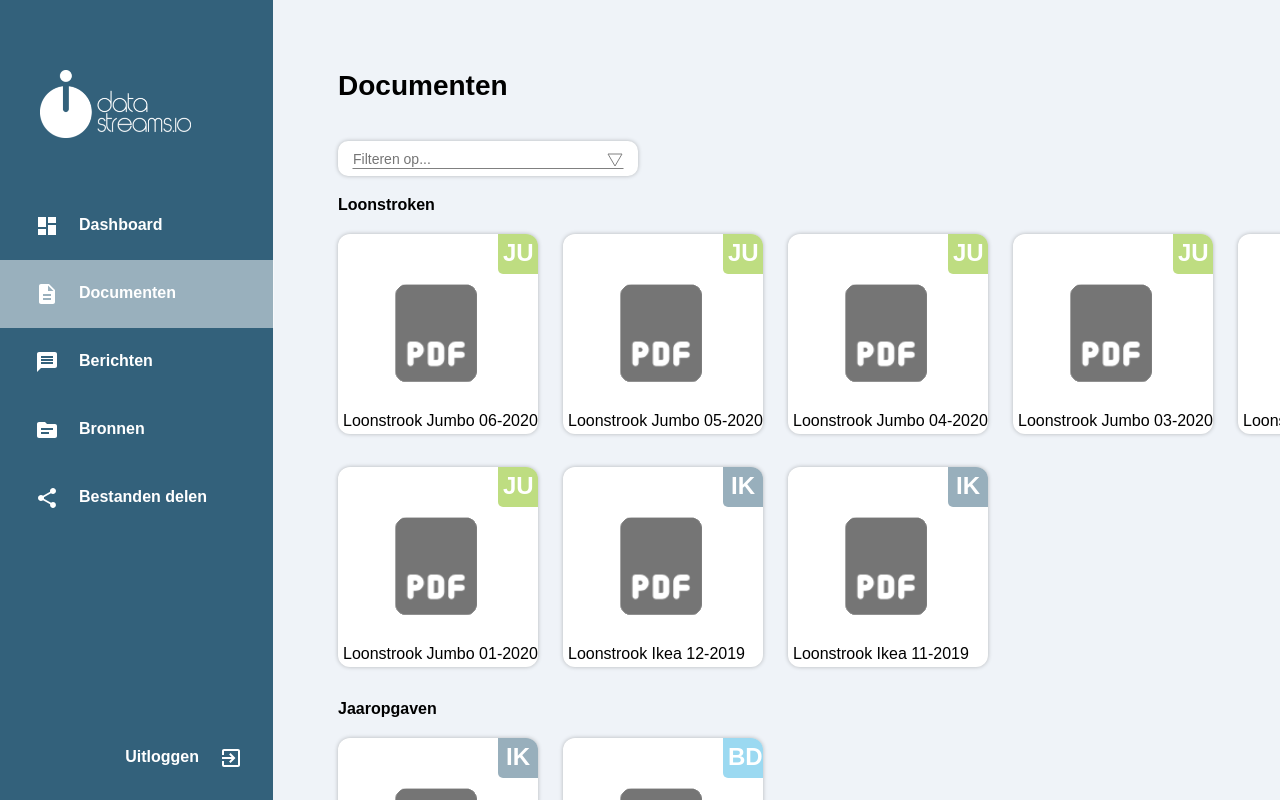
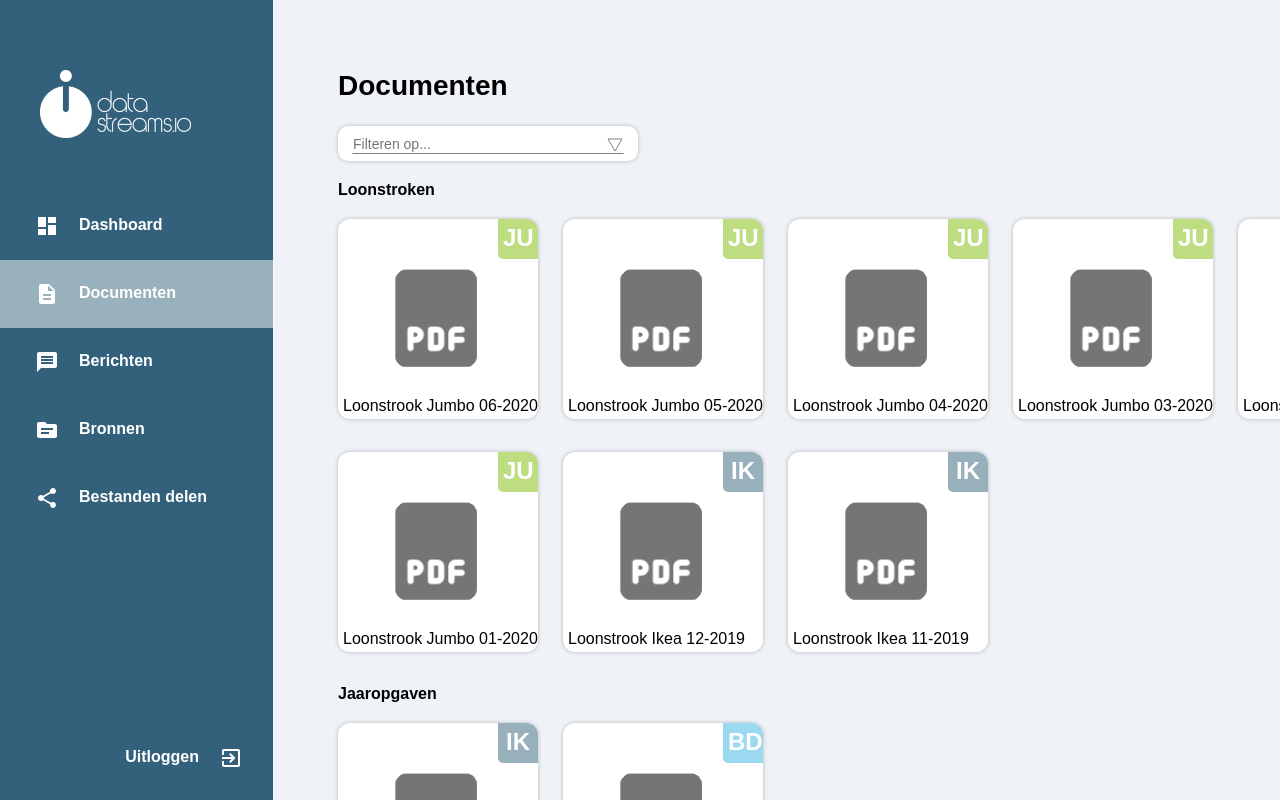
Before and after one commit to Thunder-Invader/Datastreams-nVisionVue, a Vue app in the folder datastreams/: page /Documents in a window 1280 px wide. Shown: the top 800 px of the page. Built offline with nearby package versions, Linux system fonts and the light colour scheme; a web font is replaced by a local one.

Commit message:
Added margin on title

```diff
--- a/datastreams/src/scss/_filter.scss
+++ b/datastreams/src/scss/_filter.scss
@@ -4,7 +4,7 @@
     height: 35px;
     width: 300px;
     background-color: #fff;
-    margin-top: 39px;
+    margin-top: 24px;
     padding: 8px 14px;
     box-shadow: 0px 0px 4px rgba(0, 0, 0, 0.25);
     border-radius: 10px;
--- a/datastreams/src/scss/_typography.scss
+++ b/datastreams/src/scss/_typography.scss
@@ -36,6 +36,7 @@ h1, h2, h3, h4, h5, h6, li {
 
 h1 {
     font-size: 1.75rem;
+    margin-bottom: 15px;
 }
 
 h2 {
```
